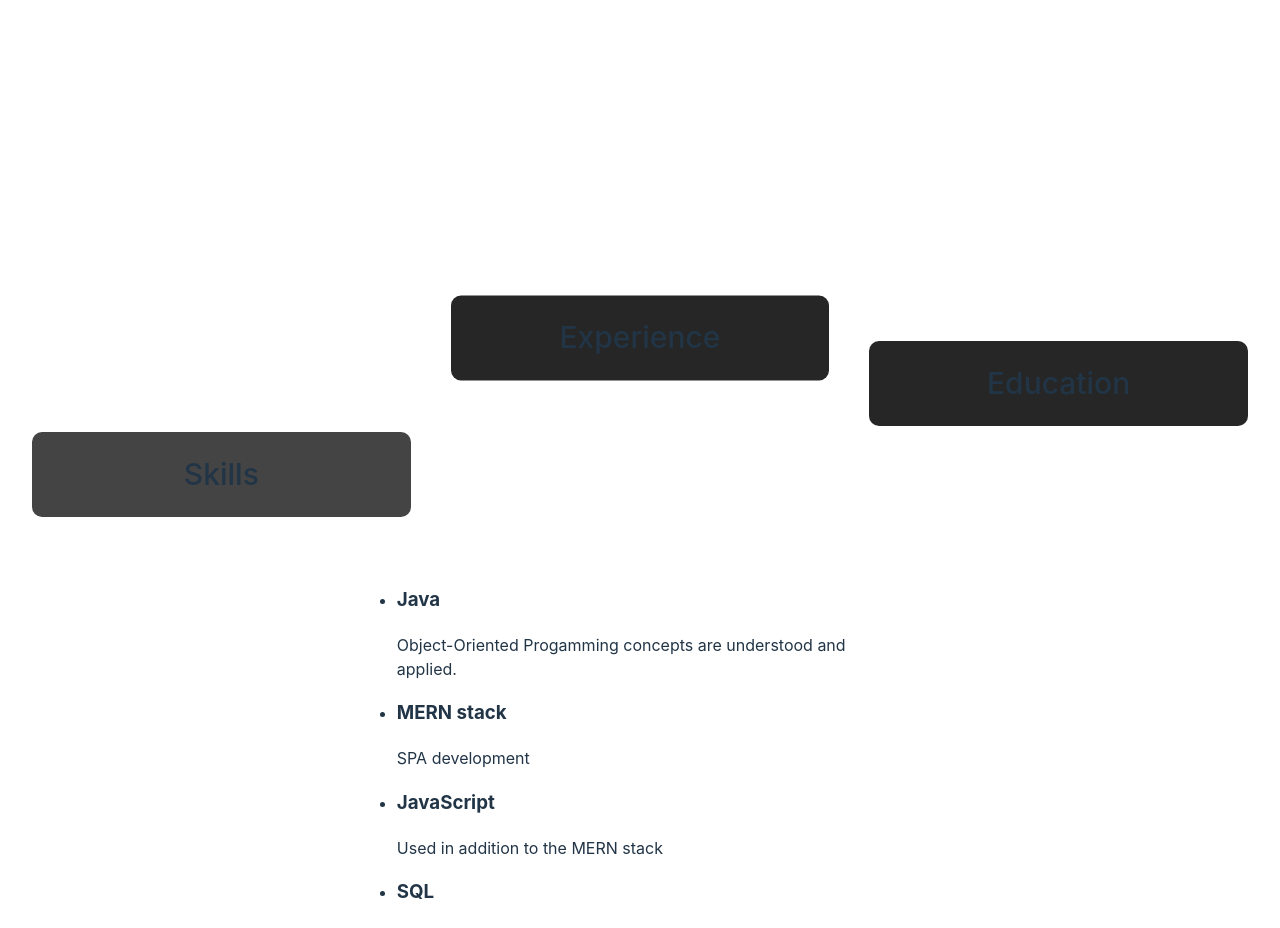
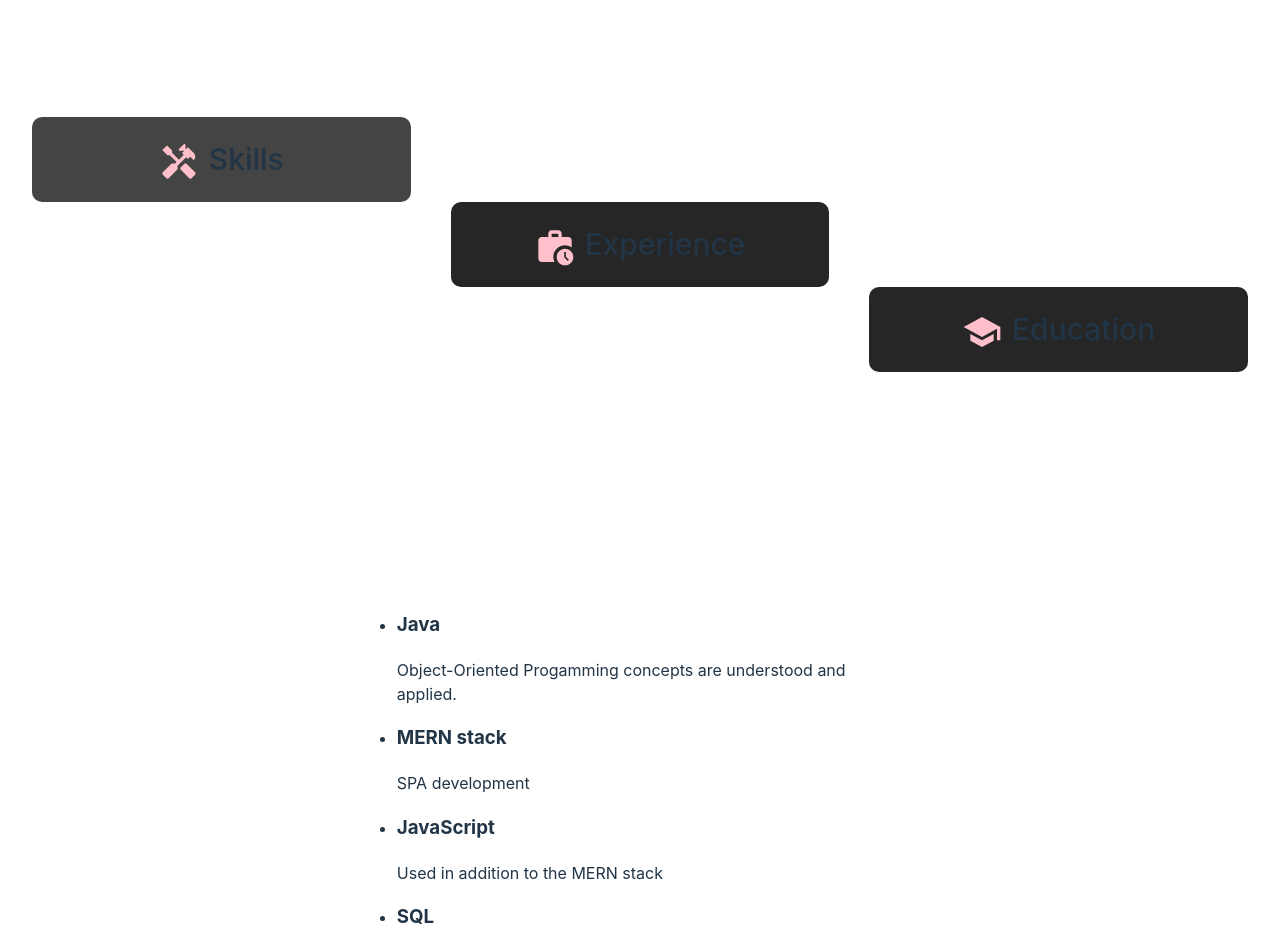
Before and after one commit to Ivushuvi/ivushuvi.github.io, a React (Vite) app: page / in a window 1280 px wide. Shown: the part 2000-2928 px from the top of the page. Built offline with nearby package versions, Linux system fonts and the light colour scheme.

Commit message:
Fixed parallax scrolling jumping randomly sometimes
Also added icons

```diff
--- a/src/Details.jsx
+++ b/src/Details.jsx
@@ -1,4 +1,4 @@
-import { Apple, Code, Crop } from "@mui/icons-material";
+import { Apple, Code, Crop, Handyman, School, WorkHistory } from "@mui/icons-material";
 import styles from "./Details.module.css"
 import { useRef, useState } from "react";
 import { Parallax, useParallax } from "react-scroll-parallax";
@@ -11,6 +11,11 @@ export default function Details() {
         setTabval(newValue);
     }
 
+    const parallax2 = useRef();
+    const parallax3 = useRef();
+
+    const target = useRef();
+
     const parallax = useParallax({
         onProgressChange: (progress) => {
             if(parallax.ref.current){
@@ -20,30 +25,33 @@ export default function Details() {
                     parallax3.current.style.setProperty("translate",`0 -${200*((0.7-progress)/0.7)}%`);
                 }else{
                     parallax.ref.current.style.setProperty("translate",`0 0`);
+                    parallax2.current.style.setProperty("translate",`0 0`);
+                    parallax3.current.style.setProperty("translate",`0 0`);
                 }
             }
-        }
+        },
+        targetElement: target.current
     });
 
-    const parallax2 = useRef();
-    const parallax3 = useRef();
+    const sxProps = {marginRight:"10px",fontSize:"40px",verticalAlign: "middle",color:"pink"};
 
     return(
         <div className={styles.content} id="details">
+            <div ref={target}/>
             <div className={styles.tabTitles}>
                 <div ref={parallax.ref} style={{translate:"0 -400%"}}>
                     <div style={tabval==0 ? {backgroundColor:"#444444"} : null} onClick={(e)=>handleChange(0)}>
-                        <h2>Skills</h2>
+                        <h2><Handyman sx={sxProps}/>Skills</h2>
                     </div>
                 </div>
                 <div ref={parallax2} style={{translate:"0 -300%"}}>
                     <div style={tabval==1 ? {backgroundColor:"#444444"} : null} onClick={(e)=>handleChange(1)}>
-                        <h2>Experience</h2>
+                        <h2><WorkHistory sx={sxProps}/>Experience</h2>
                     </div>
                 </div>
                 <div ref={parallax3} style={{translate:"0 -200%"}}>
                     <div style={tabval==2 ? {backgroundColor:"#444444"} : null} onClick={(e)=>handleChange(2)}>
-                        <h2>Education</h2>
+                        <h2><School sx={sxProps}/>Education</h2>
                     </div>
                 </div>
             </div>
--- a/src/Details.module.css
+++ b/src/Details.module.css
@@ -49,6 +49,7 @@
 .tabContents{
     width: 40%;
     align-self: center;
+    height: 100%;
 }
 
 .tab{
```
